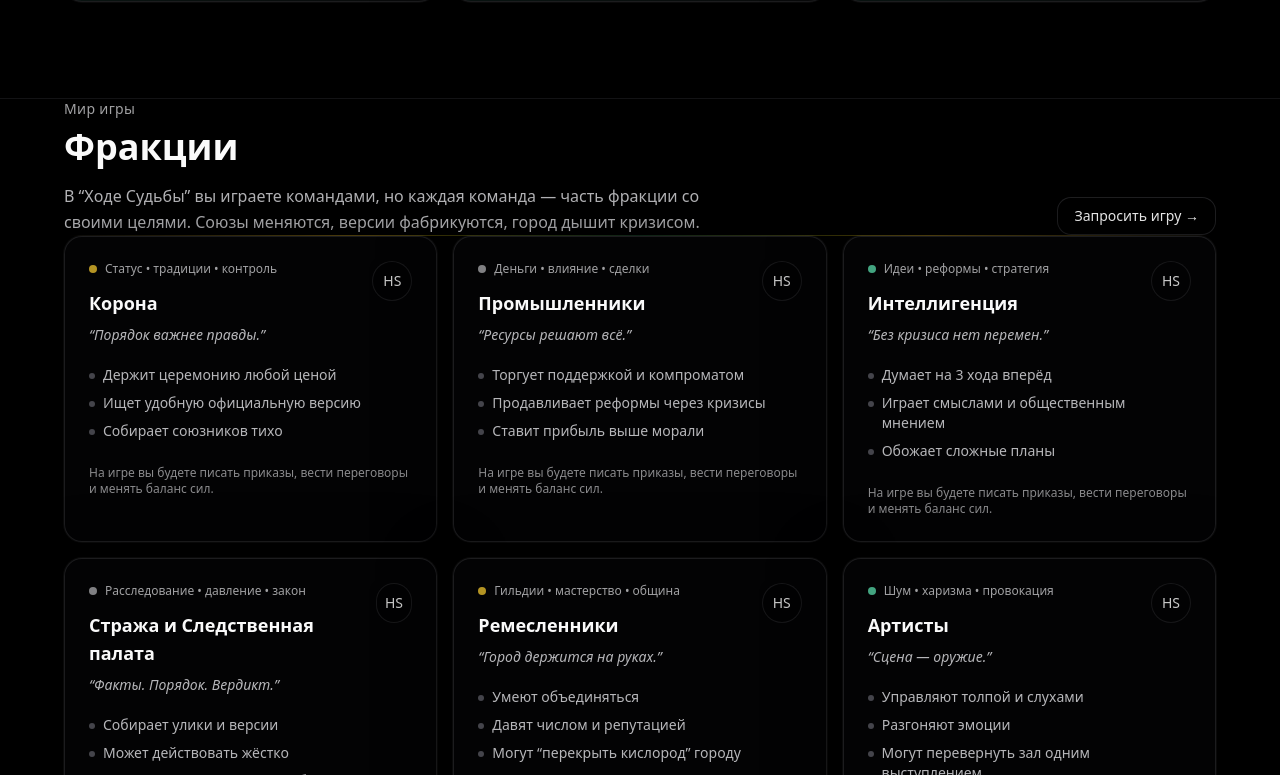
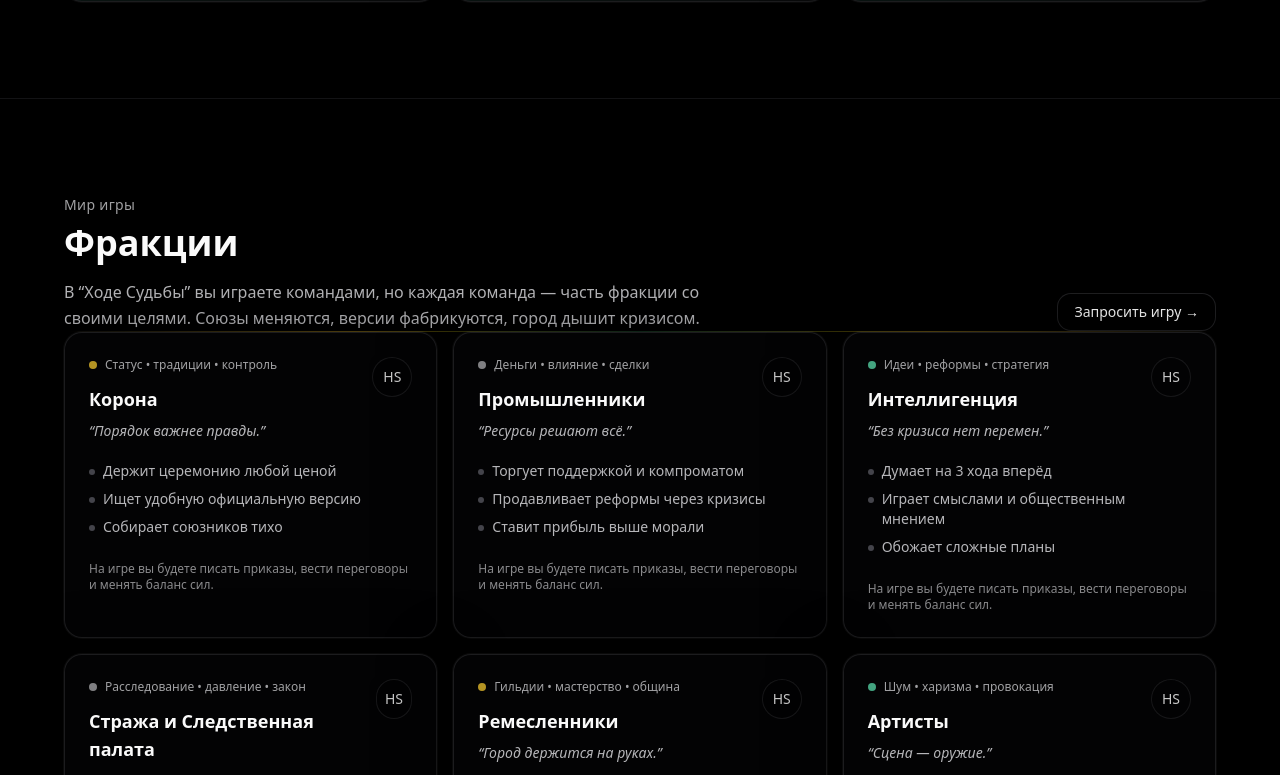
Before and after one commit to Lyzhenkoff/hs-game, a Next.js app: page / in a window 1280 px wide. Shown: the part 1585-2360 px from the top of the page. Built offline with nearby package versions, Linux system fonts and the light colour scheme; grey boxes are pictures that could not be loaded.

Commit message:
fix: AnimatedSection supports className

```diff
--- a/components/site/AnimatedSection.tsx
+++ b/components/site/AnimatedSection.tsx
@@ -2,13 +2,17 @@
 
 import { motion } from "framer-motion";
 
+interface AnimatedSectionProps {
+    id?: string;
+    children: React.ReactNode;
+    className?: string;
+}
+
 export default function AnimatedSection({
                                             id,
                                             children,
-                                        }: {
-    id?: string;
-    children: React.ReactNode;
-}) {
+                                            className = "",
+                                        }: AnimatedSectionProps) {
     return (
         <motion.section
             id={id}
@@ -16,8 +20,7 @@ export default function AnimatedSection({
             whileInView={{ opacity: 1, y: 0, filter: "blur(0px)" }}
             viewport={{ once: true, amount: 0.25 }}
             transition={{ duration: 0.6, ease: [0.22, 1, 0.36, 1] }}
-            className="border-t border-zinc-900/80"
-        >
+            className={`border-t border-zinc-900/80 ${className}`}        >
             {children}
         </motion.section>
     );
```
